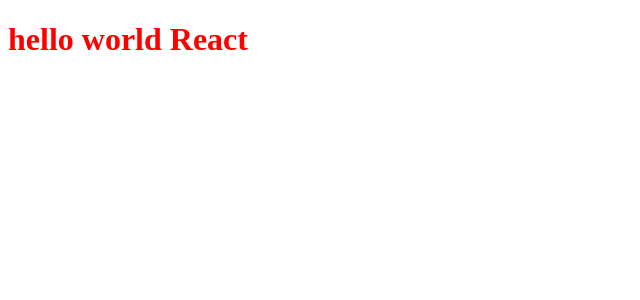
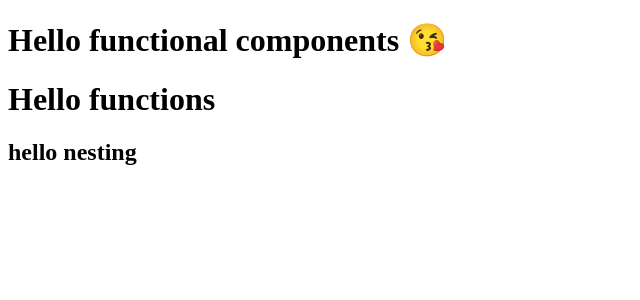
Before and after one commit to elanore/tastytrail, a React (Vite) app: page / in a window 1280 px wide. Shown: the top 300 px of the page, without its empty margins (0-640 px from the left). Built offline with nearby package versions, Linux system fonts and the light colour scheme.

Commit message:
understanding components

```diff
--- a/App.js
+++ b/App.js
@@ -1,21 +1,41 @@
 import React from "react";
 import ReactDOM  from "react-dom/client";
 
+//jsx - can be nested ,wrap it inside a single div
 
-  /*
+//react element😎
+const heading = (
+<h1 id="heading" className="head" tabIndex="1">
+    Hello React 🙂
+</h1>
+);
+console.log(heading,"heading");
 
-   nesting in react
-   div>div>h1
-
-   const parent = React.createElement("div",{id:"parent},
-    React.createElement("div",{id:"child"},
-    React.createElement("h1",{},"i am h1 tag")
-    )
-   )
-
-   */
+//React component -everything is a component in react
+//React functional component is just a normal js function- transpile to js function
+//both syntax below are same
+const Headingcomp1 = () => <h1>Hello functions</h1>;
 
 
-   const heading  = React.createElement("h1",{id:"heading"},"hello world React");
-    const root = ReactDOM.createRoot(document.getElementById("root"));
-    root.render(heading);
+//React functional component😎
+const Headingcomp = () => {
+ return <h1>Hello functional components 😘</h1>;
+};
+
+//component composition -composing component inside
+const Title =() =>(
+
+    <div>
+        <Headingcomp/>
+        <Headingcomp1/>
+        <h2>hello nesting</h2>
+    </div>
+
+);
+
+
+const root = ReactDOM.createRoot(document.getElementById("root"));
+//renders react element
+
+//how to render components
+root.render(<Title/>);
--- a/index.css
+++ b/index.css
@@ -1,3 +1,3 @@
 #heading {
-  color: red;
+  color: teal
 }
```
